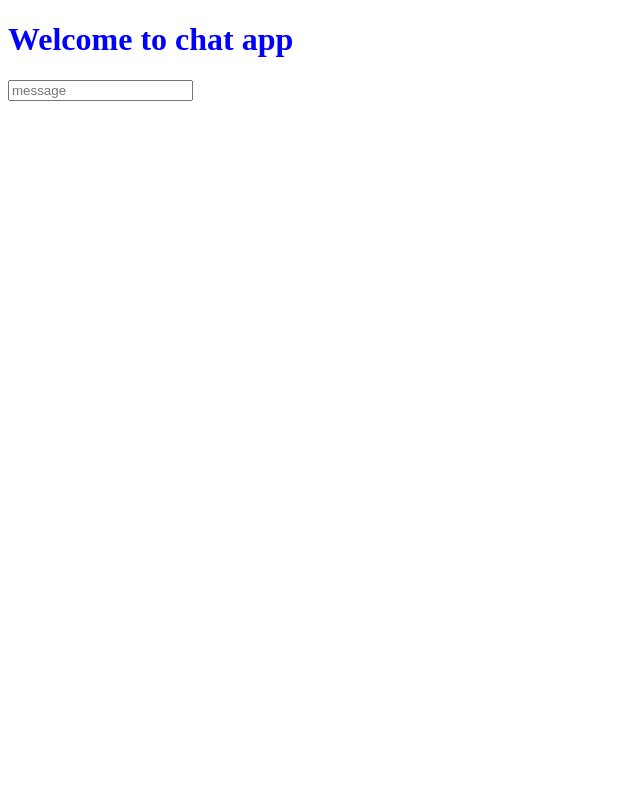
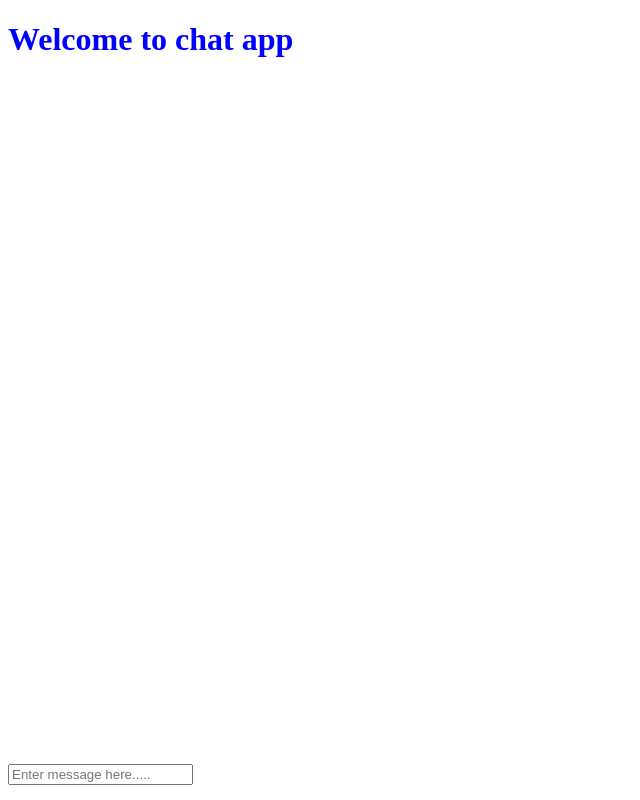
Before and after one commit to truptigaonkar/mandatory-backend1-chatapp, a website: page public/index.html in a window 1280 px wide. Shown: the whole page, without its empty margins (0-640 px from the left). Drawn offline with nearby package versions, Linux system fonts and the light colour scheme; no server answers.

Commit message:
Added scrollbar to chat messages

```diff
--- a/public/chat.js
+++ b/public/chat.js
@@ -18,7 +18,7 @@ socket.on('newMessage', function (message) {
     //Webpage: Created li and append content to body
     let li = document.createElement('li');
     li.innerText = `${message.from} ${formattedTime}: ${message.text}`;
-    document.querySelector('body').appendChild(li);
+    document.querySelector('.messageList').appendChild(li);
 });
 
 // Message Form
@@ -45,5 +45,5 @@ messageForm.addEventListener('submit', function (e) {
                 messageInput.value
         });
     }
-    messageInput.value = '';
+    messageInput.value = ''; //Clear input values after submission
 })
--- a/public/index.html
+++ b/public/index.html
@@ -10,8 +10,9 @@
 <body>
     <h1>Welcome to chat app</h1>
 
+    <div class="messageList" style="overflow-y: scroll; height:500px;"></div>
     <form type="submit" id="messageForm">
-        <input type="text" name="message" placeholder="message" id="messageInput">
+        <input type="text" name="message" placeholder="Enter message here....." id="messageInput">
     </form>
 
     <script src="/socket.io/socket.io.js"></script>
--- a/public/style.css
+++ b/public/style.css
@@ -4,3 +4,8 @@ h1{
 .messageInput__placeholder::placeholder{
     color: red;
 }
+
+#messageInput{
+    position: absolute;
+    bottom: 15px;
+}
```
